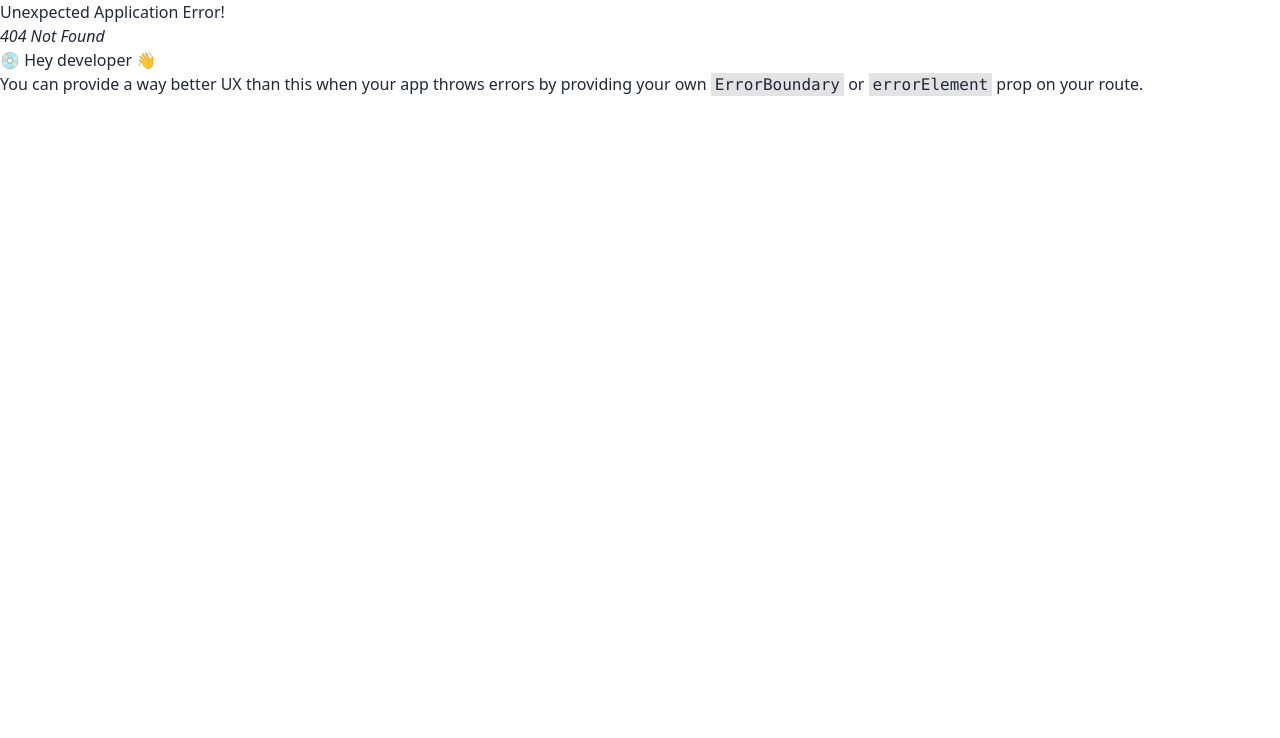
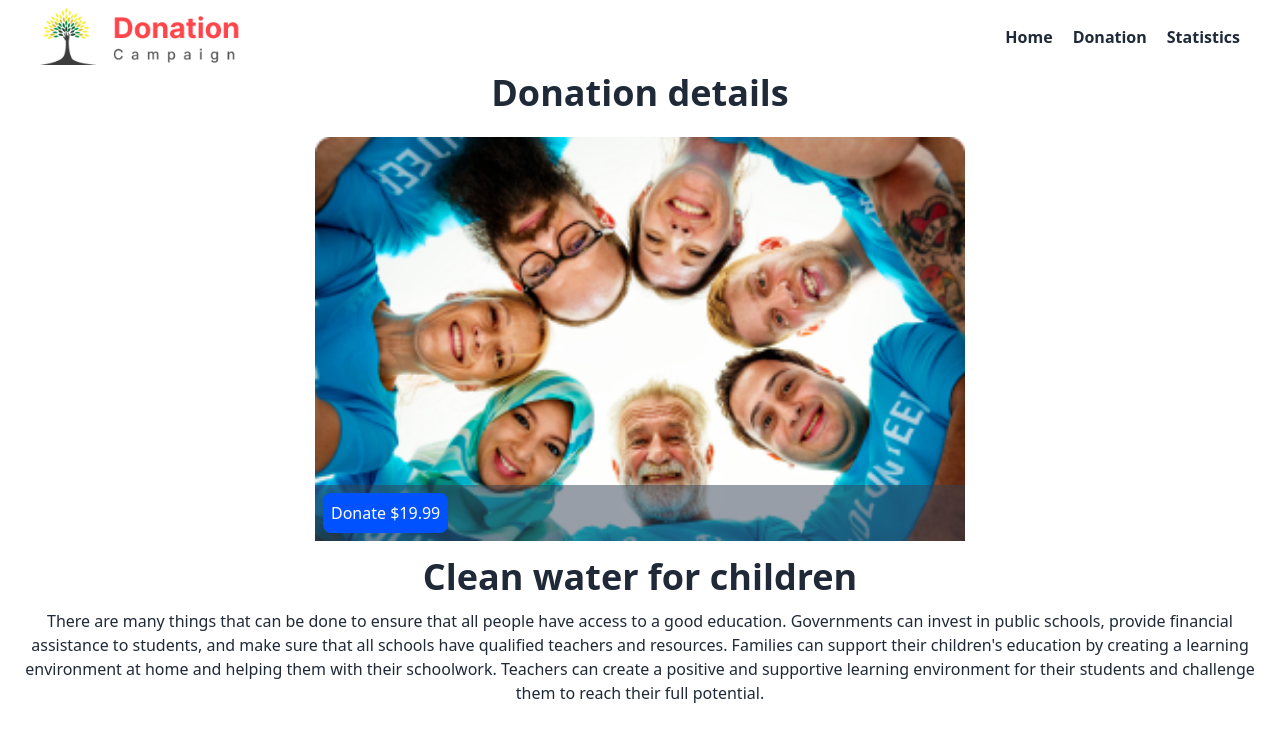
Before and after one commit to zalish-shawon/online-donation-campaign, a React (Vite) app: page /details/1 in a window 1280 px wide. Before the commit this address had no page. Shown: the top 738 px of the page. Built offline with nearby package versions, Linux system fonts and the light colour scheme.

Commit message:
donation details added

```diff
--- a/public/donate.json
+++ b/public/donate.json
@@ -8,7 +8,7 @@
       "card_bg": "#D9E5FF",
       "text_color": "#0052FF",
       "btn_color": "#0052FF",
-      "description": "This is item 1, a health-related product.",
+      "description": "There are many things that can be done to ensure that all people have access to a good education. Governments can invest in public schools, provide financial assistance to students, and make sure that all schools have qualified teachers and resources. Families can support their children's education by creating a learning environment at home and helping them with their schoolwork. Teachers can create a positive and supportive learning environment for their students and challenge them to reach their full potential.",
       "price": 19.99
     },
     {
@@ -20,7 +20,7 @@
       "card_bg": "#FFE3E4",
       "text_color": "#FF444A",
       "btn_color": "#FF444A",
-      "description": "This is item 2, an educational product.",
+      "description": "There are many things that can be done to ensure that all people have access to a good education. Governments can invest in public schools, provide financial assistance to students, and make sure that all schools have qualified teachers and resources. Families can support their children's education by creating a learning environment at home and helping them with their schoolwork. Teachers can create a positive and supportive learning environment for their students and challenge them to reach their full potential.",
       "price": 29.99
     },
     {
@@ -32,7 +32,7 @@
       "card_bg": "#EBF6E2",
       "text_color": "#79C23F",
       "btn_color": "#79C23F",
-      "description": "This is item 3, a clothing product.",
+      "description": "There are many things that can be done to ensure that all people have access to a good education. Governments can invest in public schools, provide financial assistance to students, and make sure that all schools have qualified teachers and resources. Families can support their children's education by creating a learning environment at home and helping them with their schoolwork. Teachers can create a positive and supportive learning environment for their students and challenge them to reach their full potential.",
       "price": 39.99
     },
     {
@@ -44,7 +44,7 @@
       "card_bg": "#FEEAE3",
       "text_color": "#F87147",
       "btn_color": "#F87147",
-      "description": "This is item 4, a food product.",
+      "description": "There are many things that can be done to ensure that all people have access to a good education. Governments can invest in public schools, provide financial assistance to students, and make sure that all schools have qualified teachers and resources. Families can support their children's education by creating a learning environment at home and helping them with their schoolwork. Teachers can create a positive and supportive learning environment for their students and challenge them to reach their full potential.",
       "price": 9.99
     },
 
@@ -58,7 +58,7 @@
         "card_bg": "#FFE3E4",
         "text_color": "#FF444A",
         "btn_color": "#FF444A",
-        "description": "This is item 2, an educational product.",
+        "description": "There are many things that can be done to ensure that all people have access to a good education. Governments can invest in public schools, provide financial assistance to students, and make sure that all schools have qualified teachers and resources. Families can support their children's education by creating a learning environment at home and helping them with their schoolwork. Teachers can create a positive and supportive learning environment for their students and challenge them to reach their full potential.",
         "price": 29.99
       },
 
@@ -71,7 +71,7 @@
         "card_bg": "#FEEAE3",
         "text_color": "#F87147",
         "btn_color": "#F87147",
-        "description": "This is item 4, a food product.",
+        "description": "There are many things that can be done to ensure that all people have access to a good education. Governments can invest in public schools, provide financial assistance to students, and make sure that all schools have qualified teachers and resources. Families can support their children's education by creating a learning environment at home and helping them with their schoolwork. Teachers can create a positive and supportive learning environment for their students and challenge them to reach their full potential.",
         "price": 9.99
       },
 
@@ -84,7 +84,7 @@
         "card_bg": "#FFE3E4",
         "text_color": "#FF444A",
         "btn_color": "#FF444A",
-        "description": "This is item 2, an educational product.",
+        "description": "There are many things that can be done to ensure that all people have access to a good education. Governments can invest in public schools, provide financial assistance to students, and make sure that all schools have qualified teachers and resources. Families can support their children's education by creating a learning environment at home and helping them with their schoolwork. Teachers can create a positive and supportive learning environment for their students and challenge them to reach their full potential.",
         "price": 29.99
       },
 
@@ -97,7 +97,7 @@
         "card_bg": "#EBF6E2",
         "text_color": "#79C23F",
         "btn_color": "#79C23F",
-        "description": "This is item 3, a clothing product.",
+        "description": "There are many things that can be done to ensure that all people have access to a good education. Governments can invest in public schools, provide financial assistance to students, and make sure that all schools have qualified teachers and resources. Families can support their children's education by creating a learning environment at home and helping them with their schoolwork. Teachers can create a positive and supportive learning environment for their students and challenge them to reach their full potential.",
         "price": 39.99
       },
 
@@ -110,7 +110,7 @@
         "card_bg": "#D9E5FF",
         "text_color": "#0052FF",
         "btn_color": "#0052FF",
-        "description": "This is item 1, a health-related product.",
+        "description": "There are many things that can be done to ensure that all people have access to a good education. Governments can invest in public schools, provide financial assistance to students, and make sure that all schools have qualified teachers and resources. Families can support their children's education by creating a learning environment at home and helping them with their schoolwork. Teachers can create a positive and supportive learning environment for their students and challenge them to reach their full potential.",
         "price": 19.99
       },
 
@@ -123,7 +123,7 @@
         "card_bg": "#EBF6E2",
         "text_color": "#79C23F",
         "btn_color": "#79C23F",
-        "description": "This is item 3, a clothing product.",
+        "description": "There are many things that can be done to ensure that all people have access to a good education. Governments can invest in public schools, provide financial assistance to students, and make sure that all schools have qualified teachers and resources. Families can support their children's education by creating a learning environment at home and helping them with their schoolwork. Teachers can create a positive and supportive learning environment for their students and challenge them to reach their full potential.",
         "price": 39.99
       },
 
@@ -136,7 +136,7 @@
         "card_bg": "#FFE3E4",
         "text_color": "#FF444A",
         "btn_color": "#FF444A",
-        "description": "This is item 2, an educational product.",
+        "description": "There are many things that can be done to ensure that all people have access to a good education. Governments can invest in public schools, provide financial assistance to students, and make sure that all schools have qualified teachers and resources. Families can support their children's education by creating a learning environment at home and helping them with their schoolwork. Teachers can create a positive and supportive learning environment for their students and challenge them to reach their full potential.",
         "price": 29.99
       },
 
@@ -149,7 +149,7 @@
         "card_bg": "#FEEAE3",
         "text_color": "#F87147",
         "btn_color": "#F87147",
-        "description": "This is item 4, a food product.",
+        "description": "There are many things that can be done to ensure that all people have access to a good education. Governments can invest in public schools, provide financial assistance to students, and make sure that all schools have qualified teachers and resources. Families can support their children's education by creating a learning environment at home and helping them with their schoolwork. Teachers can create a positive and supportive learning environment for their students and challenge them to reach their full potential.",
         "price": 9.99
       }
   ]
--- /dev/null
+++ b/src/components/details/Details.jsx
@@ -0,0 +1,31 @@
+import { useLoaderData, useParams } from "react-router-dom";
+
+const Details = () => {
+    const donations = useLoaderData()
+
+    const {id} = useParams()
+   const donate = donations.find(item => item.id == id)
+   console.log(donate);
+
+    return (
+        <div>
+            <h1 className="text-center font-bold text-4xl mb-6">Donation details</h1>
+            <div className="flex flex-col justify-center items-center">
+                <img className="w-[650px]" src={donate.picture} alt="" />
+                <div className="relative bottom-14  ">
+                    <div className="bg-slate-700 bg-opacity-50 w-[650px] h-14 mx-auto ">
+                    <button style={{backgroundColor: `${donate.btn_color}`}} className="rounded-lg p-2 text-white mt-2 ml-2">Donate ${donate.price}</button>
+                    </div>
+
+                </div>
+            </div>
+            <div className="-mt-10">
+            <h1 className="font-bold text-4xl mb-3 text-center">{donate.title}</h1>
+            <p className="text-center px-3 pb-5">{donate.description}</p>
+            </div>
+
+        </div>
+    );
+};
+
+export default Details;
--- a/src/components/donateCards/DoanteCards.jsx
+++ b/src/components/donateCards/DoanteCards.jsx
@@ -1,11 +1,13 @@
+import { Link } from "react-router-dom";
+
 /* eslint-disable react/prop-types */
-import React from 'react';
-
 const DoanteCards = ({ item }) => {
-    const { picture, title, category, category_bg, card_bg, text_color, btn_color } = item
+    const {id, picture, title, category, category_bg, card_bg, text_color,  } = item
 
     return (
         <div>
+
+            <Link to={`/details/${id}`}>
             <div style={{backgroundColor: `${card_bg}`}} className="card  shadow-xl cursor-pointer">
                 <figure><img className='w-full' src={picture} alt="" /></figure>
                 <div className="card-body">
@@ -16,6 +18,10 @@ const DoanteCards = ({ item }) => {
 
                 </div>
             </div>
+
+            </Link>
+
+
         </div>
     );
 };
--- /dev/null
+++ b/src/components/donation/Donation.jsx
@@ -0,0 +1,10 @@
+
+const Donation = () => {
+    return (
+        <div>
+            <h1>Hello</h1>
+        </div>
+    );
+};
+
+export default Donation;
--- a/src/main.jsx
+++ b/src/main.jsx
@@ -9,6 +9,7 @@ import {
 } from "react-router-dom";
 import MainLayout from './components/mainLayout/MainLayout.jsx';
 import Home from './components/Home/Home.jsx';
+import Details from './components/details/Details.jsx';
 
 const router = createBrowserRouter([
   {
@@ -19,6 +20,11 @@ const router = createBrowserRouter([
       {
         path: "/",
         element: <Home></Home>,
+      },
+      {
+        path: "/details/:id",
+        loader: () => fetch('/public/donate.json'),
+        element: <Details></Details>
       }
     ]
   },
```
